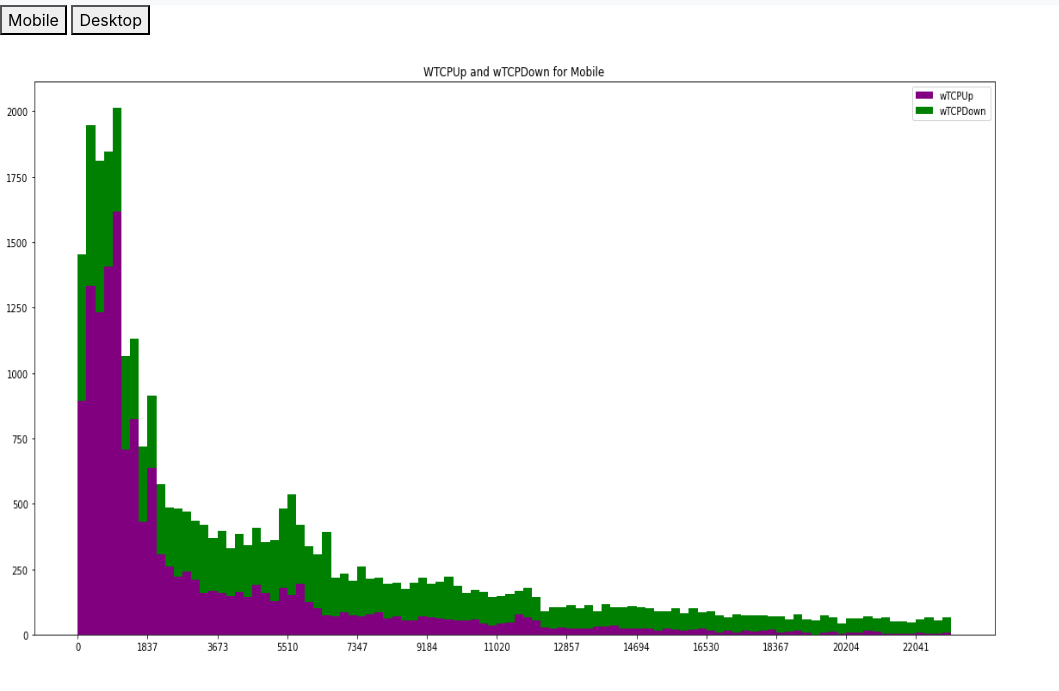
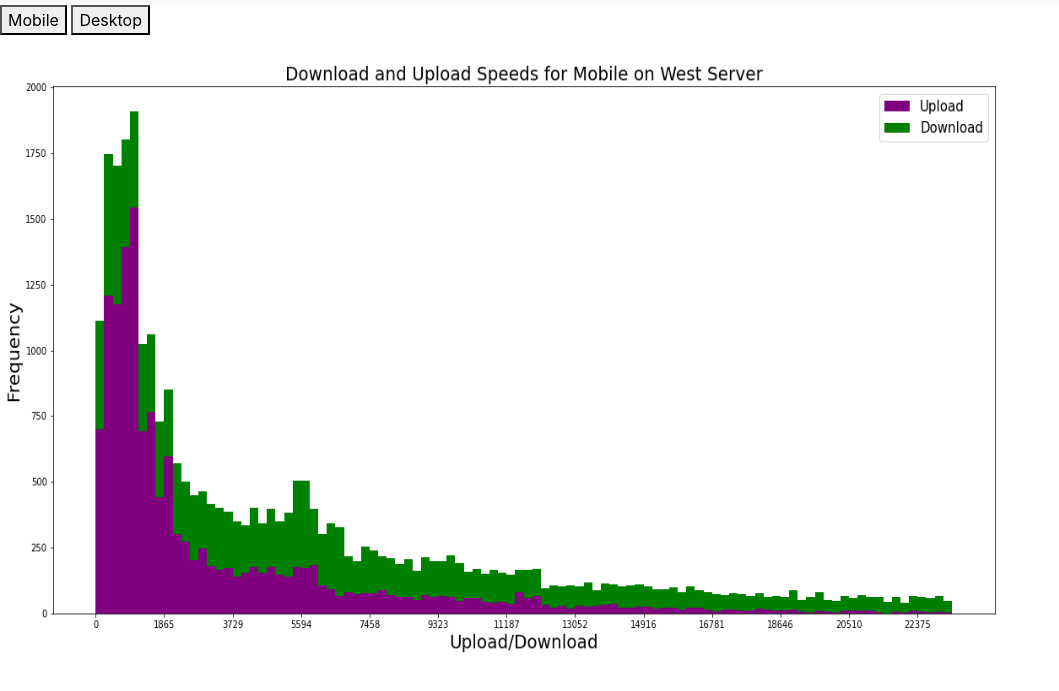
Before and after one commit to bsuttonwills/cpuc, a plain HTML site: page mobile.html in a window 1280 px wide. Shown: the part 109-800 px from the top of the page, without its empty margins (0-1059 px from the left). Drawn offline with nearby package versions, Linux system fonts and the light colour scheme.

Commit message:
Better pictures

```diff
--- a/mobile.html
+++ b/mobile.html
@@ -31,7 +31,7 @@
     <a href="desktop.html"><button>Desktop</button></a>
     <br>
     <br>
-    <img src="img/Mobile.png" alt="Mobile results" width="1000" height="600">
+    <img src="img/MobileWest.png" alt="MobileWest results" width="1000" height="600">
 
   </body>
 </html>
```
Also changed, not shown: desktop.html (+1 -1 lines), img/Desktop.png (deleted), img/DesktopWest.png (added), img/Mobile.png (deleted), img/MobileWest.png (added).
